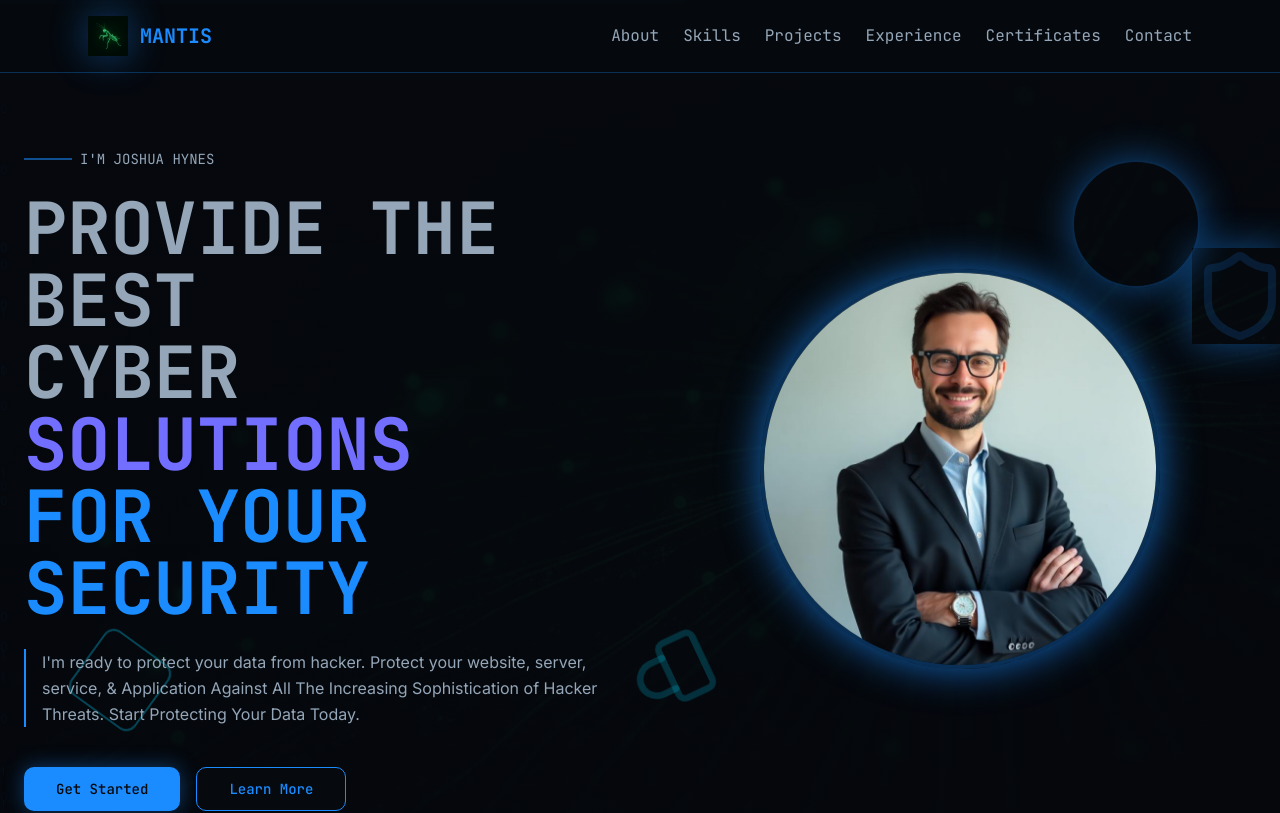
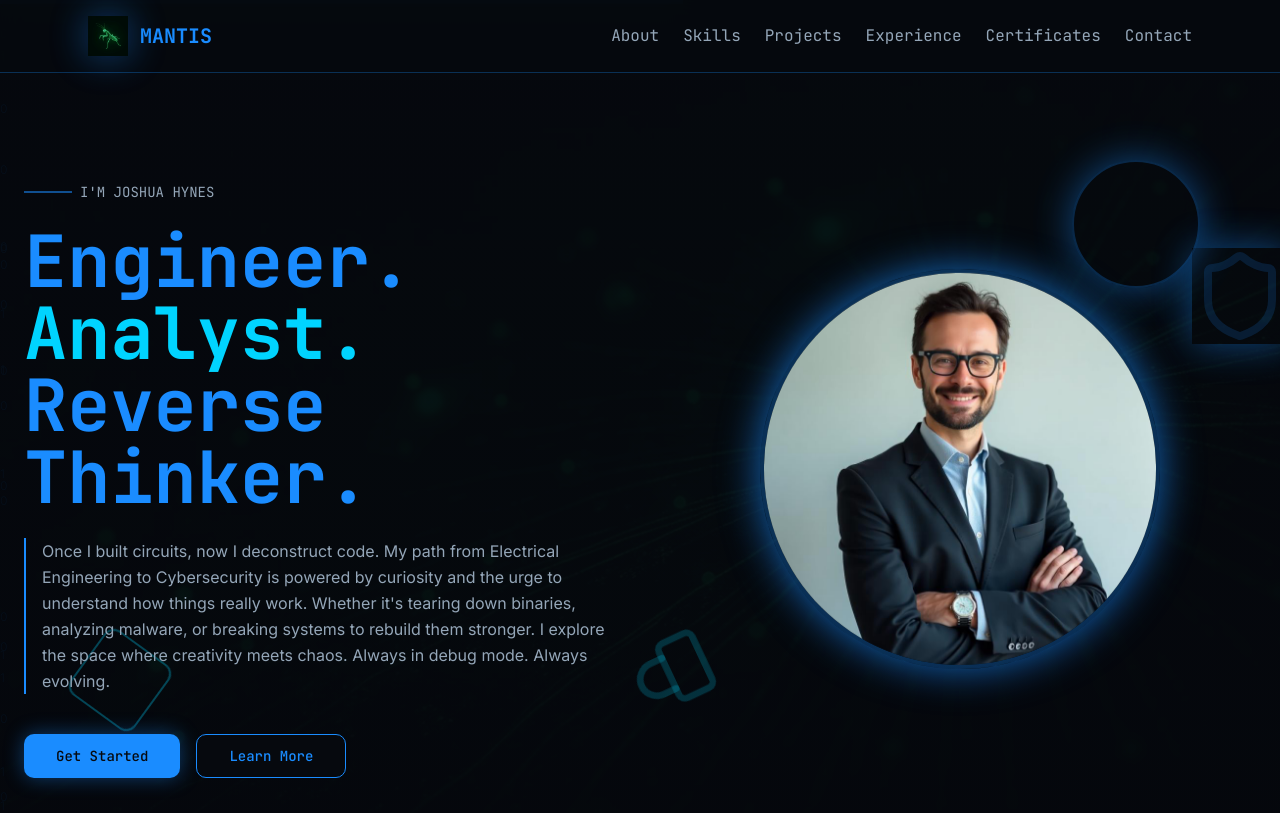
Before and after one commit to HYNESWAWERU/cyber-fortress-launchpad-12, a React (Vite) app: page / in a window 1280 px wide. Shown: the top 813 px of the page. Built offline with nearby package versions, Linux system fonts and the light colour scheme.

Commit message:
Update hero section text

```diff
--- a/src/components/CyberPortfolio.tsx
+++ b/src/components/CyberPortfolio.tsx
@@ -309,19 +309,14 @@ const CyberPortfolio = () => {
             </div>
 
             <h1 className="text-5xl md:text-7xl font-cyber font-bold leading-tight">
-              <span className="text-muted-foreground">PROVIDE THE BEST</span>
-              <br />
-              <span className="text-muted-foreground">CYBER </span>
-              <span className="text-primary animate-glow-shift">SOLUTIONS</span>
-              <br />
-              <span className="text-primary">FOR YOUR SECURITY</span>
+              <span className="text-primary">Engineer. </span>
+              <span className="text-secondary">Analyst. </span>
+              <span className="text-primary">Reverse Thinker.</span>
             </h1>
 
             <div className="pl-4 border-l-2 border-primary">
               <p className="text-muted-foreground leading-relaxed">
-                I'm ready to protect your data from hacker. Protect your website, server, service,
-                & Application Against All The Increasing Sophistication of Hacker Threats. Start
-                Protecting Your Data Today.
+                Once I built circuits, now I deconstruct code. My path from Electrical Engineering to Cybersecurity is powered by curiosity and the urge to understand how things really work. Whether it's tearing down binaries, analyzing malware, or breaking systems to rebuild them stronger. I explore the space where creativity meets chaos. Always in debug mode. Always evolving.
               </p>
             </div>
 
```
